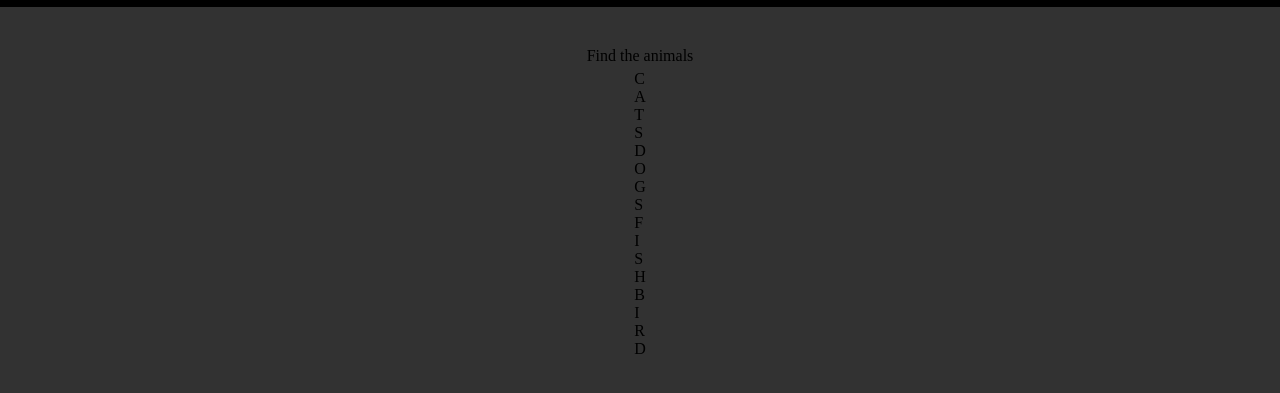
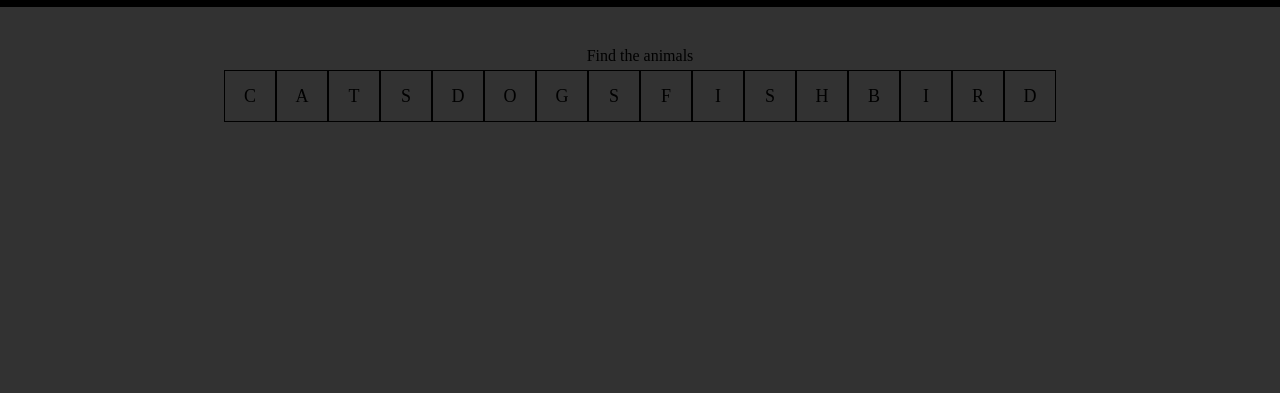
Before and after one commit to rivkagribov/Strands, a plain HTML site: page index.html in a window 1280 px wide. Shown: the part 63-456 px from the top of the page. Drawn offline with Linux system fonts and the light colour scheme.

Commit message:
Update Strands.css

```diff
--- a/Strands.css
+++ b/Strands.css
@@ -29,7 +29,16 @@ body, html {
   grid-gap: 5px;
   justify-content: center;
 }
-
+.grid-cell {
+    width: 50px; /* Adjust as needed */
+    height: 50px; /* Adjust as needed */
+    display: inline-block;
+    text-align: center;
+    vertical-align: middle;
+    line-height: 50px; /* Match the height for centering text */
+    border: 1px solid black; /* Optional: for visible grid lines */
+    font-size: 18px; /* Adjust font size as needed */
+}
 .cell {
   width: 40px;
   height: 40px;
```
